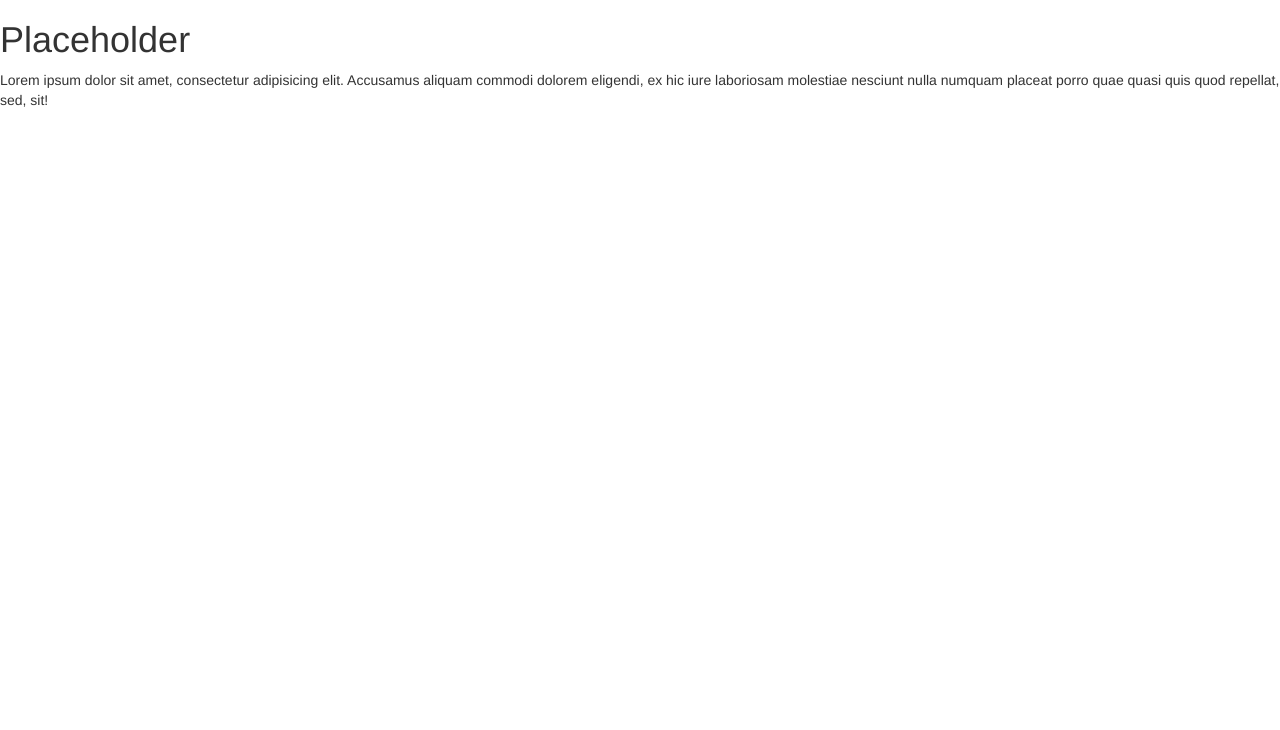
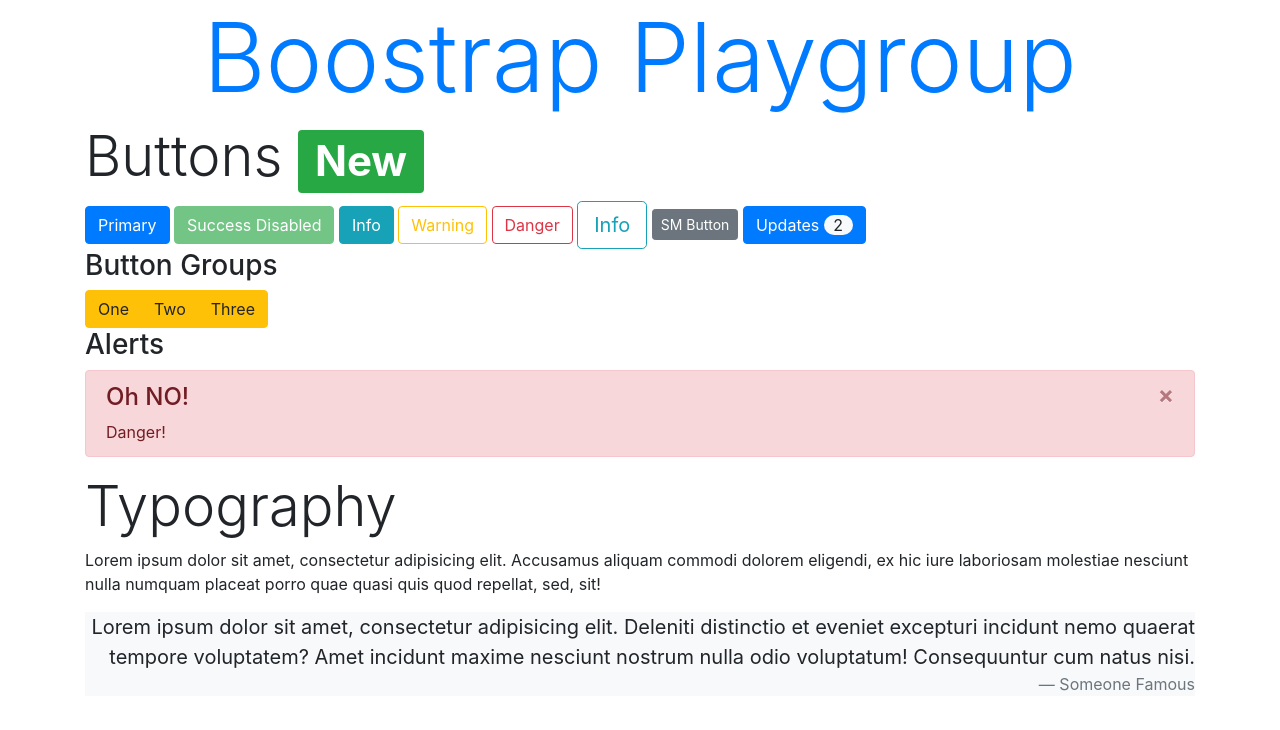
Before and after one commit to 17cats/bootcamp, a plain HTML site: page CSS/08_Bootstrap/Basics/index.html in a window 1280 px wide. Drawn offline with nearby package versions, Linux system fonts and the light colour scheme.

Commit message:
bootstrap basics

```diff
--- a/CSS/08_Bootstrap/Basics/index.html
+++ b/CSS/08_Bootstrap/Basics/index.html
@@ -5,14 +5,57 @@
     <meta name="viewport"
           content="width=device-width, user-scalable=no, initial-scale=1.0, maximum-scale=1.0, minimum-scale=1.0">
     <meta http-equiv="X-UA-Compatible" content="ie=edge">
-    <link rel="stylesheet" href="https://stackpath.bootstrapcdn.com/bootstrap/3.4.1/css/bootstrap.min.css"
-          integrity="sha384-HSMxcRTRxnN+Bdg0JdbxYKrThecOKuH5zCYotlSAcp1+c8xmyTe9GYg1l9a69psu" crossorigin="anonymous">
+    <link rel="stylesheet" href="https://cdn.jsdelivr.net/npm/bootstrap@4.5.3/dist/css/bootstrap.min.css"
+          integrity="sha384-TX8t27EcRE3e/ihU7zmQxVncDAy5uIKz4rEkgIXeMed4M0jlfIDPvg6uqKI2xXr2" crossorigin="anonymous">
     <link rel="stylesheet" href="app.css">
     <title>Document</title>
 </head>
 <body>
-    <h1>Placeholder</h1>
-    <p>Lorem ipsum dolor sit amet, consectetur adipisicing elit. Accusamus aliquam commodi dolorem eligendi, ex hic iure
-        laboriosam molestiae nesciunt nulla numquam placeat porro quae quasi quis quod repellat, sed, sit!</p>
+    <div class="container-md">
+        <h1 class="display-1 text-center text-primary">Boostrap Playgroup</h1>
+        <h1 class="display-4">Buttons <span class="badge badge-success">New</span></h1>
+        <button type="button" class="btn btn-primary">Primary</button>
+        <button type="button" class="btn btn-success" disabled>Success Disabled</button>
+        <button type="button" class="btn btn-info">Info</button>
+        <button class="btn btn-outline-warning">Warning</button>
+        <button class="btn btn-outline-danger">Danger</button>
+        <button class="btn btn-outline-info btn-lg">Info</button>
+        <button class="btn btn-secondary btn-sm">SM Button</button>
+        <button class="btn btn-primary">Updates <span class="badge-pill badge-light">2</span></button>
+        <h3>Button Groups</h3>
+        <div class="btn-group" role="group">
+            <button class="btn btn-warning">One</button>
+            <button class="btn btn-warning">Two</button>
+            <button class="btn btn-warning">Three</button>
+        </div>
+        <h3>Alerts</h3>
+        <div class="alert alert-danger alert-dismissible fade show" role="alert">
+            <h4 class="alert-heading">Oh NO!</h4>
+            Danger!
+            <button class="close" data-dismiss="alert" arlia-label="Close">
+                <span aria-hidden="true">&times;</span>
+            </button>
+        </div>
+        <h2 class="display-4">Typography</h2>
+        <p>Lorem ipsum dolor sit amet, consectetur adipisicing elit. Accusamus aliquam commodi dolorem eligendi, ex hic
+            iure
+            laboriosam molestiae nesciunt nulla numquam placeat porro quae quasi quis quod repellat, sed, sit!</p>
+        <blockquote class="blockquote text-right bg-light">
+            <p class="mb-0">Lorem ipsum dolor sit amet, consectetur adipisicing elit. Deleniti distinctio et eveniet
+                excepturi
+                incidunt nemo quaerat tempore voluptatem? Amet incidunt maxime nesciunt nostrum nulla odio voluptatum!
+                Consequuntur cum natus nisi.</p>
+            <footer class="blockquote-footer">Someone Famous</footer>
+        </blockquote>
+    </div>
+    <script src="https://code.jquery.com/jquery-3.3.1.slim.min.js"
+            integrity="sha384-q8i/X+965DzO0rT7abK41JStQIAqVgRVzpbzo5smXKp4YfRvH+8abtTE1Pi6jizo"
+            crossorigin="anonymous"></script>
+    <script src="https://cdnjs.cloudflare.com/ajax/libs/popper.js/1.14.7/umd/popper.min.js"
+            integrity="sha384-UO2eT0CpHqdSJQ6hJty5KVphtPhzWj9WO1clHTMGa3JDZwrnQq4sF86dIHNDz0W1"
+            crossorigin="anonymous"></script>
+    <script src="https://stackpath.bootstrapcdn.com/bootstrap/4.3.1/js/bootstrap.min.js"
+            integrity="sha384-JjSmVgyd0p3pXB1rRibZUAYoIIy6OrQ6VrjIEaFf/nJGzIxFDsf4x0xIM+B07jRM"
+            crossorigin="anonymous"></script>
 </body>
 </html>
```
